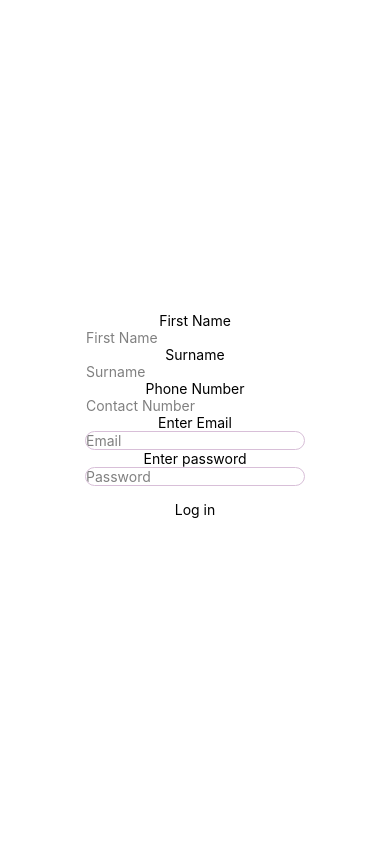
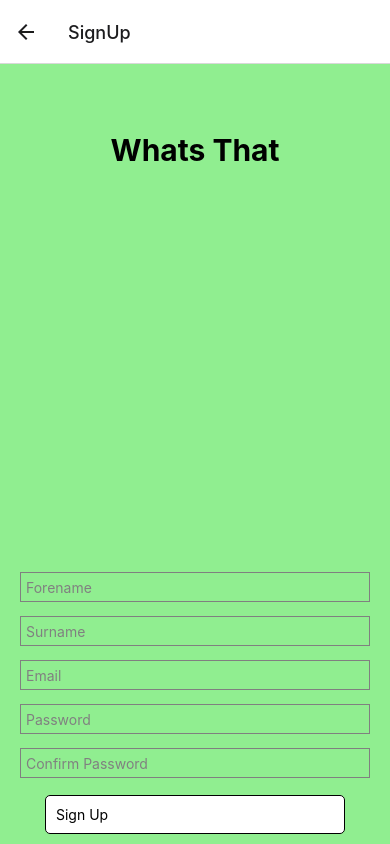
Before and after one commit to adil-10/Whats-That-Project, a React Native app in the folder Assignment/: screen /SignUp in a window 390 px wide. Built offline with nearby package versions, Linux system fonts and the light colour scheme.

Commit message:
styling for signup and login
styling for signup and login page continued, but not finished. Navigation started.

```diff
--- a/Assignment/App.js
+++ b/Assignment/App.js
@@ -2,24 +2,28 @@ import React, { Component } from 'react';
 import { StatusBar } from 'expo-status-bar';
 import { StyleSheet, Text, View } from 'react-native';
 
+import { NavigationContainer } from '@react-navigation/native'
+import { createNativeStackNavigator } from '@react-navigation/native-stack';
+import { createBottomTabNavigator } from '@react-navigation/bottom-tabs';
+
+
 import Login from './components/login';
 import SignUp from './components/signUp';
+import HomePage from './components/homePage';
 
+const Stack = createNativeStackNavigator();
 export default class App extends Component {
   render(){
     return (
-      <View style={styles.container}>
-        {/* <Login/> */}
-        <SignUp/>
-      </View>
+        <NavigationContainer>
+          <Stack.Navigator initialRouteName='Login'>
+            <Stack.Screen name='Login' component={Login}/>
+            <Stack.Screen name='SignUp' component={SignUp}/>
+            {/* <Stack.Screen name='Page3' component={Page3}/> */}
+          </Stack.Navigator>
+        </NavigationContainer>
+        // <Login/>
     )}
 }
 
-const styles = StyleSheet.create({
-  container: {
-    flex: 1,
-    backgroundColor: '#fff',
-    alignItems: 'center',
-    justifyContent: 'center',
-  },
-});
+//style={{flex:1}}
--- a/Assignment/components/login.js
+++ b/Assignment/components/login.js
@@ -62,11 +62,13 @@ class Login extends Component {
 
   //what user sees
   render() {
+    const navigation = this.props.navigation;
     const { Message } = this.state;
     return (
       <View style={styles.container}>
 
-      <Text style={styles.emailPasswordLabel} >Enter Email</Text>
+      <Text style={styles.title} >Whats That</Text>
+
       <TextInput style={styles.emailPasswordInput}
         placeholder="Email"
         onChangeText={email => this.setState({ email })}
@@ -74,7 +76,6 @@ class Login extends Component {
         placeholderTextColor="gray"
       />
 
-      <Text style={styles.emailPasswordLabel}>Enter password</Text>
       <TextInput style={styles.emailPasswordInput}
          placeholder="Password"
          onChangeText={password => this.setState({ password})}
@@ -82,10 +83,18 @@ class Login extends Component {
          secureTextEntry={true}
          placeholderTextColor="gray"
       />
-
-      <TouchableOpacity style={styles.loginButton} onPress={this.login}>
+      <View style={styles.buttonsContainer}>
+      <TouchableOpacity style={styles.loginButton} onPress={this.login} >
         <Text>Log in</Text>
       </TouchableOpacity>
+
+      <TouchableOpacity
+      style={styles.createButton}
+      onPress={() => navigation.navigate('SignUp')}>
+        <Text>Create Account</Text>
+      </TouchableOpacity>
+      </View>
+
       {Message ? <Text>{Message}</Text> : null}
 
       <StatusBar style="auto" />
@@ -98,25 +107,54 @@ class Login extends Component {
   const styles = StyleSheet.create({
     container: {
       flex: 1,
-      backgroundColor: '#fff',
+      backgroundColor: '#90EE90',
       alignItems: 'center',
       justifyContent: 'center',
-      backgroundColor: 'white',
+      width: '100%',
+      paddingTop: 50,
+      paddingHorizontal: 20,
+    },
+    title: {
+      flex: 1,
+      color: 'black',
+      fontSize: 30,
+      fontWeight: 'bold',
+      marginVertical: '5%',
     },
     emailPasswordInput: {
-      color: '#fff',
       borderWidth: 1,
-      borderColor: "thistle",
-      borderRadius: 50,
-      color: "black",
-      margin: 0,
+      borderColor: 'gray',
+      width: '100%',
+      height: 30,
+      marginVertical: '2%',
+      paddingHorizontal: 5,
+      color: 'black',
     },
-
-    emailPasswordLabel: {
-      margin: 0,
+    buttonsContainer: {
+      flexDirection: 'row',
+      justifyContent: 'space-between',
+      width: '60%',
     },
-
     loginButton: {
-      margin: 15,
+      marginVertical: 10,
+      padding: 10,
+      width: '45%',
+      textAlign: 'center',
+      justifyContent: 'center',
+      backgroundColor: 'white',
+      borderWidth: 1,
+      borderRadius: 5,
+      borderColor: 'black',
+    },
+    createButton: {
+      marginVertical: 10,
+      padding: 10,
+      width: '45%',
+      textAlign: 'center',
+      justifyContent: 'center',
+      backgroundColor: 'white',
+      borderWidth: 1,
+      borderRadius: 5,
+      borderColor: 'black',
     }
   });
--- a/Assignment/components/signUp.js
+++ b/Assignment/components/signUp.js
@@ -9,9 +9,9 @@ class SignUp extends Component {
     this.state = {
       firstName: '',
       surName: '',
-      number: '',
       email: '',
       password: '',
+      confirmPassword: '',
       Message: ''
     };
   }
@@ -37,10 +37,10 @@ class SignUp extends Component {
  //validation
   validData = () => {
 
-    const { firstName, surName, number, email, password } = this.state;
+    const { firstName, surName, email, password, confirmPassword } = this.state;
 
     // make sure email and password isnt empty
-    if (firstName == '' || surName == '' || number == '' ||email == '' || password == '' ){
+    if (firstName == '' || surName == '' ||email == '' || password == '' || confirmPassword == ''){
       this.setState({Message: 'Ensure no fields are empty'});
       return false;
     }
@@ -48,11 +48,6 @@ class SignUp extends Component {
     if (typeof email != 'string' || typeof password != 'string'){
       this.setState({Message: 'Enter valid characters'});
       return false;
-    }
-
-    if (!/^\d{11}$/.test(number)) {
-        this.setState({ Message: 'Enter a valid phone number' });
-        return false;
     }
 
     //call to validate email adn password, if requirements not met return false
@@ -65,40 +60,37 @@ class SignUp extends Component {
       this.setState({Message: "Enter strong password : \n 1 special symbol \n 1 uppercase character \n and a minimum of 8 charactes"});
       return false;
     }
+
+    if(confirmPassword != password){
+      this.setState({Message: 'Passwords do not match'})
+      return false;
+    }
     return true;
   }
 
   //what user sees
   render() {
     const { Message } = this.state;
+    const navigation = this.props.navigation;
     return (
       <View style={styles.container}>
 
-      <Text>First Name</Text>
-      <TextInput
-        placeholder = 'First Name'
+      <Text style={styles.title} >Whats That</Text>
+
+      <TextInput style={styles.emailPasswordInput}
+        placeholder = 'Forename'
         onChangeText={firstName => this.setState({ firstName })}
         value={this.state.firstName}
         placeholderTextColor="gray"
       />
 
-      <Text>Surname</Text>
-      <TextInput
+      <TextInput style={styles.emailPasswordInput}
         placeholder = 'Surname'
         onChangeText={surName => this.setState({ surName })}
         value={this.state.surName}
         placeholderTextColor="gray"
         />
 
-      <Text>Phone Number</Text>
-      <TextInput
-        placeholder = 'Contact Number'
-        onChangeText={number => this.setState({ number })}
-        value={this.state.number}
-        placeholderTextColor="gray"
-      />
-
-      <Text style={styles.emailPasswordLabel} >Enter Email</Text>
       <TextInput style={styles.emailPasswordInput}
         placeholder="Email"
         onChangeText={email => this.setState({ email })}
@@ -106,7 +98,6 @@ class SignUp extends Component {
         placeholderTextColor="gray"
       />
 
-      <Text style={styles.emailPasswordLabel}>Enter password</Text>
       <TextInput style={styles.emailPasswordInput}
          placeholder="Password"
          onChangeText={password => this.setState({ password})}
@@ -115,8 +106,20 @@ class SignUp extends Component {
          placeholderTextColor="gray"
       />
 
-      <TouchableOpacity style={styles.loginButton} onPress={this.login}>
-        <Text>Log in</Text>
+      <TextInput style={styles.emailPasswordInput}
+         placeholder="Confirm Password"
+         onChangeText={confirmPassword => this.setState({ confirmPassword})}
+         value={this.state.confirmPassword}
+         secureTextEntry={true}
+         placeholderTextColor="gray"
+      />
+
+      <TouchableOpacity style={styles.loginButton}
+      onPress={this.login}
+      onPress={() => navigation.navigate('Login')}>
+
+        <Text>Sign Up</Text>
+
       </TouchableOpacity>
       {Message ? <Text>{Message}</Text> : null}
 
@@ -130,25 +133,41 @@ class SignUp extends Component {
   const styles = StyleSheet.create({
     container: {
       flex: 1,
-      backgroundColor: '#fff',
+      backgroundColor: '#90EE90',
       alignItems: 'center',
       justifyContent: 'center',
-      backgroundColor: 'white',
+      width: '100%',
+      paddingTop: 50,
+      paddingHorizontal: 20,
+    },
+    title: {
+      flex: 1,
+      color: 'black',
+      fontSize: 30,
+      fontWeight: 'bold',
+      marginVertical: '5%',
     },
     emailPasswordInput: {
-      color: '#fff',
       borderWidth: 1,
-      borderColor: "thistle",
-      borderRadius: 50,
-      color: "black",
-      margin: 0,
+      borderColor: 'gray',
+      width: '100%',
+      height: 30,
+      marginVertical: '2%',
+      paddingHorizontal: 5,
+      color: 'black',
     },
-
-    emailPasswordLabel: {
-      margin: 0,
-    },
-
     loginButton: {
-      margin: 15,
+      marginVertical: 10,
+      padding: 10,
+      width: 300,
+      textAlign: 'center',
+      backgroundColor: 'white',
+      borderWidth: 1,
+      borderRadius: 5,
+      borderColor: 'black',
     }
   });
+
+  // / sort background colour out
+  // sort button bolour out
+  // add logo to centre of page
--- a/Assignment/package.json
+++ b/Assignment/package.json
@@ -10,11 +10,16 @@
   },
   "dependencies": {
     "@expo/webpack-config": "^0.17.2",
+    "@react-navigation/bottom-tabs": "^6.5.6",
+    "@react-navigation/native": "^6.1.5",
+    "@react-navigation/native-stack": "^6.9.11",
     "expo": "~47.0.12",
     "expo-status-bar": "~1.4.2",
     "react": "18.1.0",
     "react-dom": "18.1.0",
     "react-native": "0.70.5",
+    "react-native-safe-area-context": "4.4.1",
+    "react-native-screens": "~3.18.0",
     "react-native-web": "~0.18.9",
     "validator": "^13.9.0"
   },
```
Also changed, not shown: Assignment/components/homePage.js (added), 1 other file (tests, documents, lock files or other folders).
